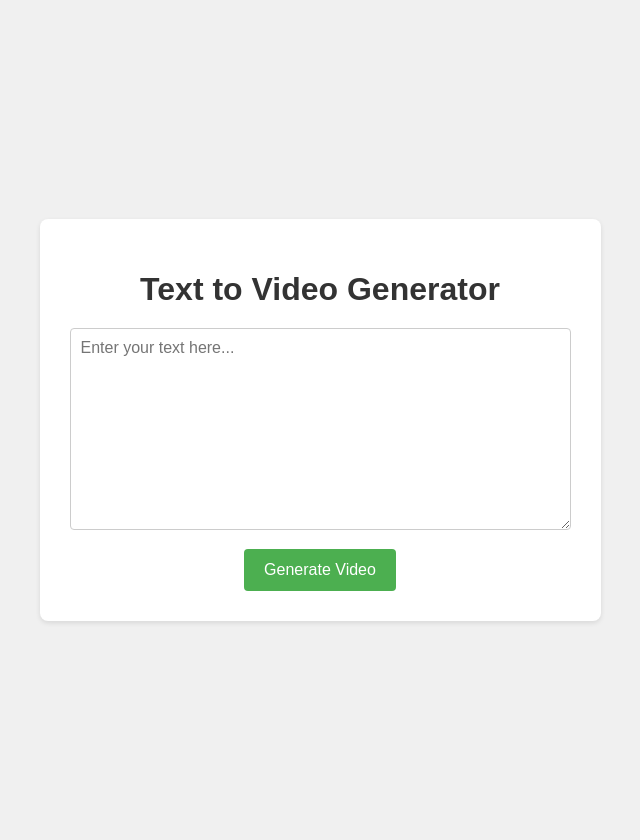
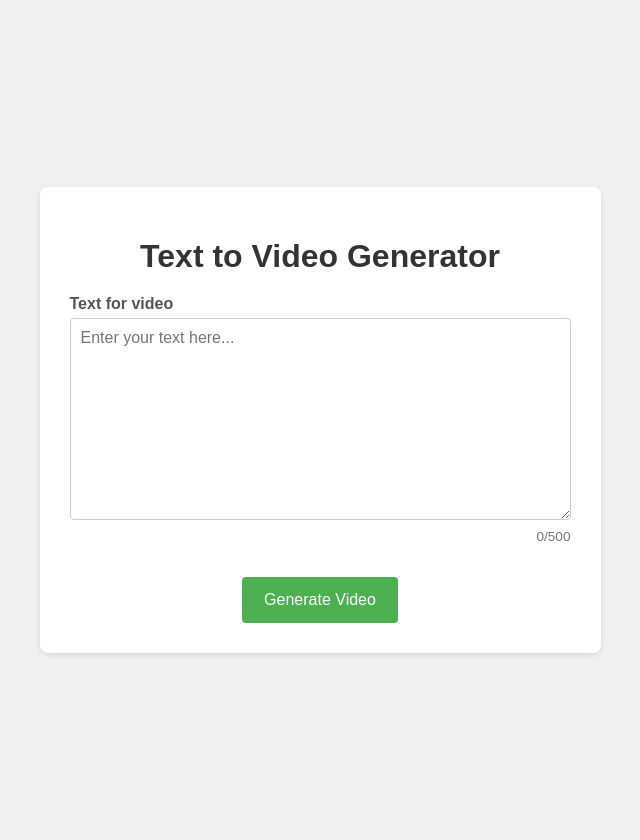
Before and after one commit to ittiphonbootjanda/Ittiphonbootjanda, a Flask app: page / in a window 1280 px wide. Shown: the whole page, without its empty margins (320-960 px from the left). Run offline with Flask 3, Linux system fonts and the light colour scheme.

Commit message:
🎨 Palette: Enhance accessibility and add loading state
- Added semantic <label> for text input and properly associated it via 'for' attribute.
- Implemented character counter with real-time feedback (max 500 chars).
- Added loading state to the "Generate Video" button to provide immediate feedback and prevent duplicate actions.
- Enhanced focus indicators for better keyboard accessibility and navigation.
- Added disabled state styles for the main action button.
- Cleaned up artifacts and documented key UX improvements.

Co-authored-by: ittiphonbootjanda <207117495+ittiphonbootjanda@users.noreply.github.com>

```diff
--- a/static/style.css
+++ b/static/style.css
@@ -22,31 +22,67 @@ h1 {
     margin-bottom: 20px;
 }
 
+.label {
+    display: block;
+    text-align: left;
+    margin-bottom: 5px;
+    font-weight: bold;
+    color: #555;
+}
+
 textarea {
     width: 100%;
     padding: 10px;
     border: 1px solid #ccc;
     border-radius: 4px;
     box-sizing: border-box;
-    margin-bottom: 15px;
+    margin-bottom: 5px;
     font-family: inherit;
     font-size: 1rem;
+    transition: border-color 0.2s, box-shadow 0.2s;
+}
+
+textarea:focus-visible {
+    outline: none;
+    border-color: #4CAF50;
+    box-shadow: 0 0 0 3px rgba(76, 175, 80, 0.2);
+}
+
+.counter-container {
+    text-align: right;
+    font-size: 0.85rem;
+    color: #777;
+    margin-bottom: 15px;
 }
 
 input[type="submit"] {
     background-color: #4CAF50;
     color: white;
     padding: 12px 20px;
-    border: none;
+    border: 2px solid transparent;
     border-radius: 4px;
     cursor: pointer;
     font-size: 1rem;
+    transition: background-color 0.2s, opacity 0.2s, border-color 0.2s;
 }
 
 input[type="submit"]:hover {
     background-color: #45a049;
 }
 
+input[type="submit"]:focus-visible {
+    outline: none;
+    border-color: #2e7d32;
+    box-shadow: 0 0 0 3px rgba(76, 175, 80, 0.4);
+}
+
+input[type="submit"]:disabled {
+    background-color: #2e7d32;
+    opacity: 0.7;
+    cursor: not-allowed;
+    color: rgba(255, 255, 255, 0.7);
+}
+
 .video-container {
     margin-top: 30px;
 }
--- a/templates/index.html
+++ b/templates/index.html
@@ -9,10 +9,14 @@
 <body>
     <div class="container">
         <h1>Text to Video Generator</h1>
-        <form action="/generate" method="post">
-            <textarea name="text" rows="10" cols="50" placeholder="Enter your text here..."></textarea>
+        <form action="/generate" method="post" onsubmit="let b=document.getElementById('s');b.disabled=true;b.value='Generating...';">
+            <label for="t" class="label">Text for video</label>
+            <textarea id="t" name="text" rows="10" cols="50" placeholder="Enter your text here..." required maxlength="500" oninput="document.getElementById('c').innerText = this.value.length"></textarea>
+            <div class="counter-container">
+                <span id="c">0</span>/500
+            </div>
             <br>
-            <input type="submit" value="Generate Video">
+            <input type="submit" id="s" value="Generate Video">
         </form>
         {% if video_path %}
         <div class="video-container">
```
Also changed, not shown: .Jules/palette.md (added).
